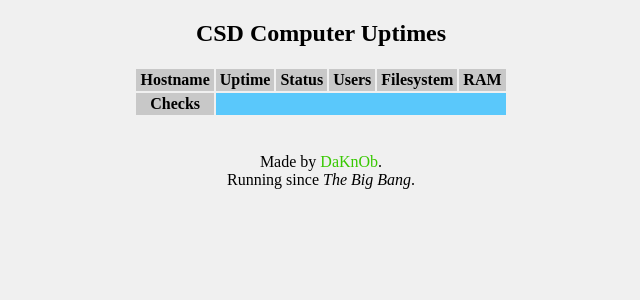
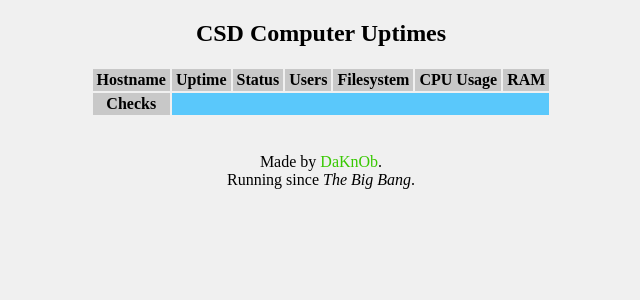
Before and after one commit to daknob/OpenHost, a PHP site: page / in a window 1280 px wide. Shown: the top 300 px of the page, without its empty margins (319-959 px from the left). Run offline with PHP 8.4, Linux system fonts and the light colour scheme; lists and menus that the app fills with data are empty.

Commit message:
Added CPU Usage

```diff
--- a/index.php
+++ b/index.php
@@ -16,7 +16,7 @@
 	$hosts	= file_get_contents("hosts");
 	$hsts 	= explode("\n", $hosts);
 	unset($hosts);
-	$output = "<table><tr><th style='background-color:rgb(200,200,200);'>Hostname</th><th style='background-color:rgb(200,200,200);'>Uptime</th><th>Status</th><th>Users</th><th>Filesystem</th><th>RAM</th></tr>";
+	$output = "<table><tr><th style='background-color:rgb(200,200,200);'>Hostname</th><th style='background-color:rgb(200,200,200);'>Uptime</th><th>Status</th><th>Users</th><th>Filesystem</th><th>CPU Usage</th><th>RAM</th></tr>";
 	$tm = time();
 	foreach ($hsts as $host) {
 		if ($host=="")continue;
@@ -36,15 +36,29 @@
 		$r = round( intval($users) * 12.5  ,0);
 		$g = round( 255 - intval($users) * 12.5  ,0);
 		$size = round(100 * $users / 20,0);
-		$output = $output . "<td style='color:#fff;background-color:rgb($r,$g,0);background:rgb($r,$g,0);background: -moz-linear-gradient(left, #cc0000 0%, #cc0000 $size%, #00aa00 $size    %, #00aa00 100%);background: -webkit-linear-gradient(left, #cc0000 0%,#cc0000 $size%,#00aa00 $size%,#00aa00 100%); background: -webkit-gradient(linear, left top, right top, color-stop(0%,#cc0000), col    or-stop($size%,#cc0000), color-stop($size%,#00aa00), color-stop(100%,#00aa00)); background: -o-linear-gradient(left, #cc0000 0%,#cc0000 $size%,#00aa00 $size%,#00aa00 100%); background: -ms-linear-grad    ient(left, #cc0000 0%,#cc0000 $size%,#00aa00 $size%,#00aa00 100%); background: linear-gradient(to right, #cc0000 0%,#cc0000 $size%,#00aa00 $size%,#00aa00 100%); background-color:rgb($r, $g, 0); '>$users</td>";
+		if ($host == "host1" || $host == "host2" || $host =="host3"){
+			$output .= "<td style='color:#fff;background-color:e18e00;'>?</td>";
+		}else{
+			$output = $output . "<td style='color:#fff;background-color:rgb($r,$g,0);background:rgb($r,$g,0);background: -moz-linear-gradient(left, #cc0000 0%, #cc0000 $size%, #00aa00 $size    %, #00aa00 100%);background: -webkit-linear-gradient(left, #cc0000 0%,#cc0000 $size%,#00aa00 $size%,#00aa00 100%); background: -webkit-gradient(linear, left top, right top, color-stop(0%,#cc0000), col    or-stop($size%,#cc0000), color-stop($size%,#00aa00), color-stop(100%,#00aa00)); background: -o-linear-gradient(left, #cc0000 0%,#cc0000 $size%,#00aa00 $size%,#00aa00 100%); background: -ms-linear-grad    ient(left, #cc0000 0%,#cc0000 $size%,#00aa00 $size%,#00aa00 100%); background: linear-gradient(to right, #cc0000 0%,#cc0000 $size%,#00aa00 $size%,#00aa00 100%); background-color:rgb($r, $g, 0); '>$users</td>";
+		}
 
 		if($host == "host1" || $host == "host2" || $host == "host3"){
-			/* Hosts that normally do not have the FS mounted */
 			$output = $output . "<td style='color:#fff;background-color:#e18e00;'>Unmounted</td>";
 		}elseif($tm - filemtime("uid/$host") > 120){
 			$output = $output . "<td style='color:#fff;background-color:#a00;'>Unmounted<br/>(Since " . date("d/m/Y G:i:s",filemtime("uid/$host"))  .")</td>";
 		}else{
 			$output = $output . "<td style='color:#fff;background-color:#0a0;'>Mounted</td>";
+		}
+
+		if($host != 'host1' && $host != 'host2' && $host != 'host3'){
+
+			$f = file_get_contents("cpu/$host");
+			$size = round(floatval($f), 0);
+			$r = round(2.5 * $f  ,0);
+			$g = 255-$r;
+			$output = $output . "<td style='color:#fff;background-color:rgb($r,$g,0);background:rgb($r,$g,0);background: -moz-linear-gradient(left, #cc0000 0%, #cc0000 $size%, #00aa00 $size    %,     #00aa00 100%);background: -webkit-linear-gradient(left, #cc0000 0%,#cc0000 $size%,#00aa00 $size%,#00aa00 100%); background: -webkit-gradient(linear, left top, right top, color-stop(0%,#cc0000), col        or-stop($size%,#cc0000), color-stop($size%,#00aa00), color-stop(100%,#00aa00)); background: -o-linear-gradient(left, #cc0000 0%,#cc0000 $size%,#00aa00 $size%,#00aa00 100%); background: -ms-linear-gra    d    ient(left, #cc0000 0%,#cc0000 $size%,#00aa00 $size%,#00aa00 100%); background: linear-gradient(to right, #cc0000 0%,#cc0000 $size%,#00aa00 $size%,#00aa00 100%); background-color:rgb($r, $g, 0); '    >$f%</td>";
+		}else{
+			$output .= "<td style='color:#fff;background-color:#e18e00'>?</td>";
 		}
 
 		try{
@@ -63,7 +77,7 @@
 
 		$output = $output . "</tr>";
 }
-	$output = $output . "<tr><th style='background-color:rgb(200,200,200);'>Checks</th><td style='background-color:#5ac8fb' colspan='5'>$checks</td></tr></table>";
+	$output = $output . "<tr><th style='background-color:rgb(200,200,200);'>Checks</th><td style='background-color:#5ac8fb' colspan='6'>$checks</td></tr></table>";
 
 	/*
 		Psst! Still here?
```
Also changed, not shown: 1 other file.
